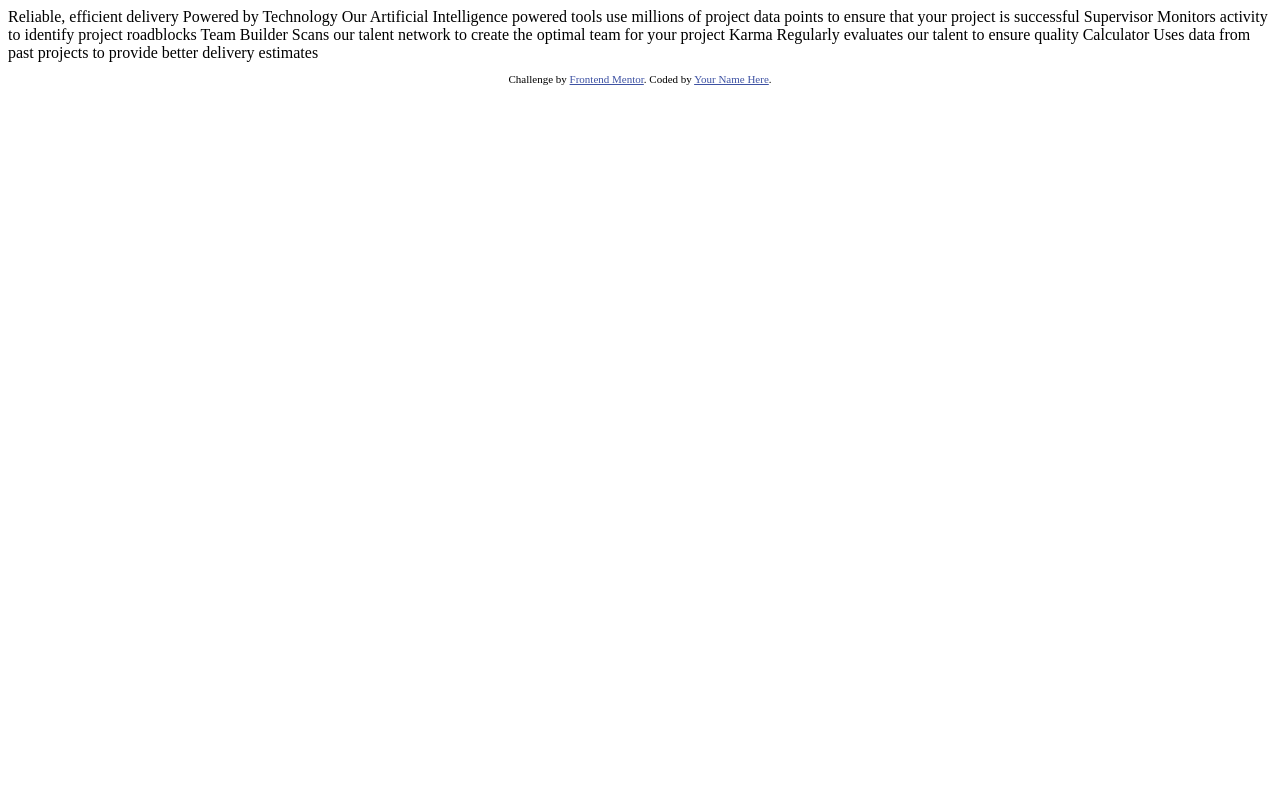
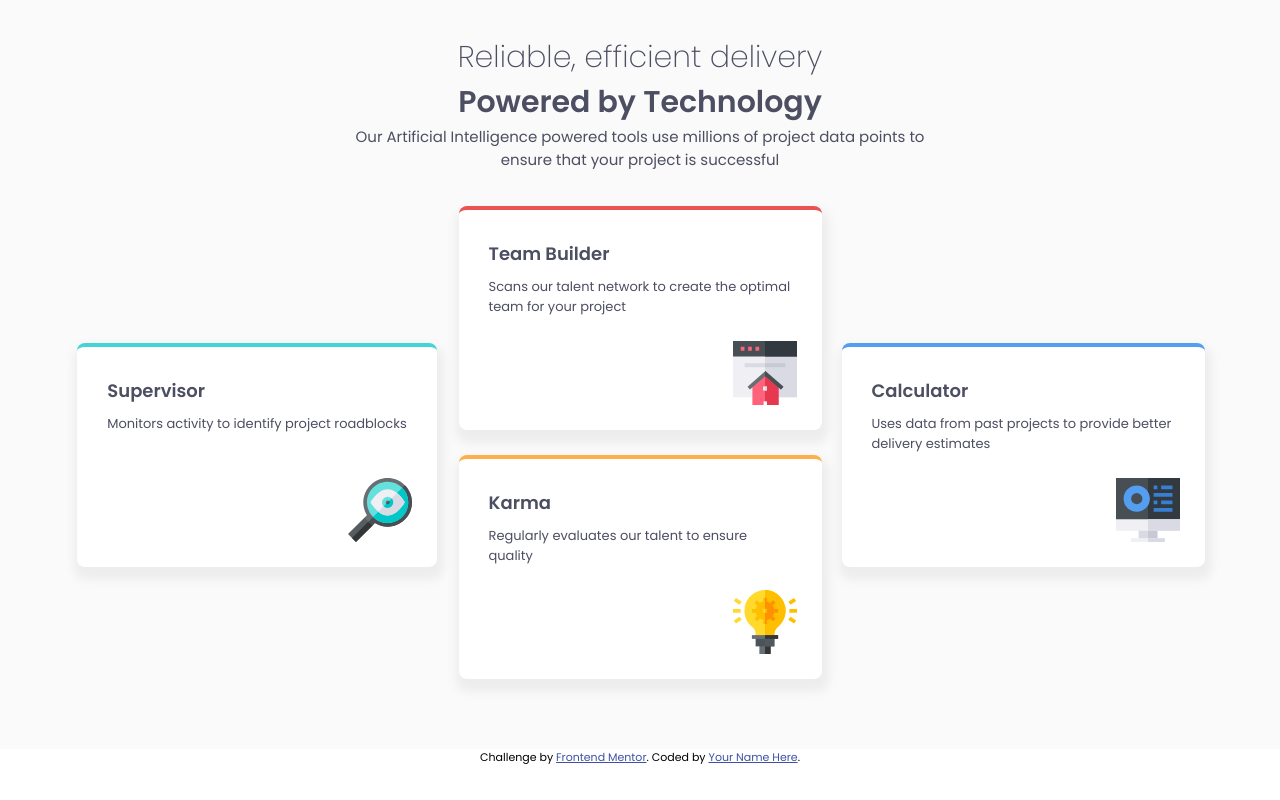
Before and after one commit to houcimi/FrontEndMentors-Four-card-feature-section, a plain HTML site: page index.html in a window 1280 px wide. Drawn offline with Linux system fonts and the light colour scheme.

Commit message:
desktop finished

```diff
--- a/index.html
+++ b/index.html
@@ -5,7 +5,7 @@
   <meta name="viewport" content="width=device-width, initial-scale=1.0"> <!-- displays site properly based on user's device -->
 
   <link rel="icon" type="image/png" sizes="32x32" href="./images/favicon-32x32.png">
-
+  <link rel="stylesheet" href="style.css">
   <title>Frontend Mentor | Four card feature section</title>
 
   <!-- Feel free to remove these styles or customise in your own stylesheet 👍 -->
@@ -15,26 +15,41 @@
   </style>
 </head>
 <body>
-
-  Reliable, efficient delivery
-  Powered by Technology
-
-  Our Artificial Intelligence powered tools use millions of project data points
-  to ensure that your project is successful
-
-  Supervisor
-  Monitors activity to identify project roadblocks
-
-  Team Builder
-  Scans our talent network to create the optimal team for your project
-
-  Karma
-  Regularly evaluates our talent to ensure quality
-
-  Calculator
-  Uses data from past projects to provide better delivery estimates
-
-
+  <div class="container">
+    <div class="header">
+      <h1><small>Reliable, efficient delivery</small> <br> Powered by Technology</h1>
+      <p> Our Artificial Intelligence powered tools use millions of project data points
+        to ensure that your project is successful</p>
+    </div>
+    <div class="cards">
+      <div class="left">
+        <div class="card">
+          <h1>Supervisor</h1>
+          <p> Monitors activity to identify project roadblocks</p>
+          <img src="images/icon-supervisor.svg" alt="">
+        </div>
+      </div>
+      <div class="center">
+        <div class="card">
+          <h1>Team Builder</h1>
+          <p>Scans our talent network to create the optimal team for your project</p>
+          <img src="images/icon-team-builder.svg" alt="">
+        </div>
+        <div class="card">
+          <h1>Karma</h1>
+          <p>Regularly evaluates our talent to ensure quality</p>
+          <img src="images/icon-karma.svg" alt="">
+        </div>
+      </div>
+      <div class="right">
+        <div class="card">
+          <h1>Calculator</h1>
+          <p>Uses data from past projects to provide better delivery estimates</p>
+          <img src="images/icon-calculator.svg" alt="">
+        </div>
+      </div>
+    </div>
+  </div>
   <footer>
     <p class="attribution">
       Challenge by <a href="https://www.frontendmentor.io?ref=challenge" target="_blank">Frontend Mentor</a>.
--- /dev/null
+++ b/style.css
@@ -0,0 +1,102 @@
+@import url('https://fonts.googleapis.com/css2?family=Poppins:wght@200;400;600&display=swap');
+:root {
+    /* primary color */
+    --Red: hsl(0, 78%, 62%);
+    --Cyan: hsl(180, 62%, 55%);
+    --Orange: hsl(34, 97%, 64%);
+    --Blue: hsl(212, 86%, 64%);
+    /* Neutral */
+    --very-dark-blue: hsl(234, 12%, 34%);
+    --grayish-blue: hsl(229, 6%, 66%);
+    --very-light-gray: hsl(0, 0%, 98%);
+}
+*{
+    margin: 0;
+    padding: 0;
+
+}
+body {
+    font-family: 'Poppins', sans-serif;
+}
+.container {
+
+    max-width: 100vw;
+    padding: 35px;
+    background-color: var(--very-light-gray);
+}
+.header {
+    font-size: 15px;
+    color: var(--very-dark-blue);
+    width: 50%;
+    margin: 0 auto;
+    text-align: center;
+    margin-bottom: 25px;
+}
+.header h1 small{
+    font-weight: 200;
+    font-size: 30px;
+}
+.cards {
+    display: flex;
+    justify-content: center;
+
+}
+.cards > div {
+   margin: 10px;
+}
+.left,.center,.right {
+    flex-basis: 30%;
+
+}
+.card {
+    background-color: white;
+    padding: 30px;
+    position: relative;
+    height: 160px;
+    border-radius: 8px;
+    -webkit-box-shadow: 2px 8px 10px 5px rgb(125 125 125 / 10%);
+    box-shadow: 2px 8px 10px 5px rgb(125 125 125 / 10%);
+}
+.card h1 {
+    font-size: 18px;
+    color: var(--very-dark-blue);
+    margin-bottom: 10px;
+}
+.card p {
+    font-size: 13px;
+    color: var(--very-dark-blue);
+}
+.card img {
+    position: absolute;
+    bottom: 25px;
+    right: 25px;
+}
+
+.left {
+    display: flex;
+    align-items: center;
+    justify-content: center;
+}
+.left .card {
+    border-top: 4px solid var(--Cyan);
+}
+.center {
+    display: flex;
+    flex-direction: column;
+}
+.center .card  {
+    margin-bottom: 25px;
+}
+.center div:first-child{
+    border-top: 4px solid var(--Red);
+}
+.center div + div {
+    border-top: 4px solid var(--Orange);
+}
+.right {
+    display: flex;
+    align-items: center;
+}
+.right .card {
+    border-top: 4px solid var(--Blue);
+}
```
